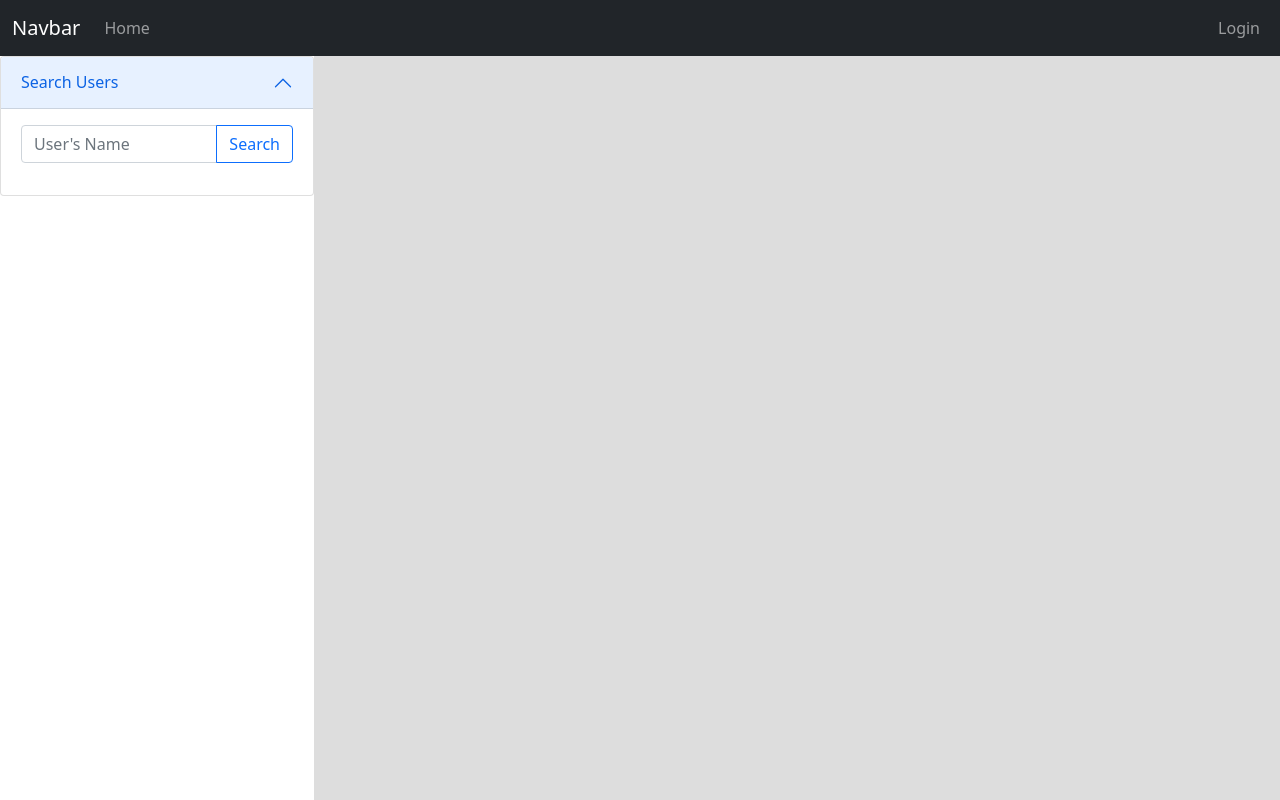
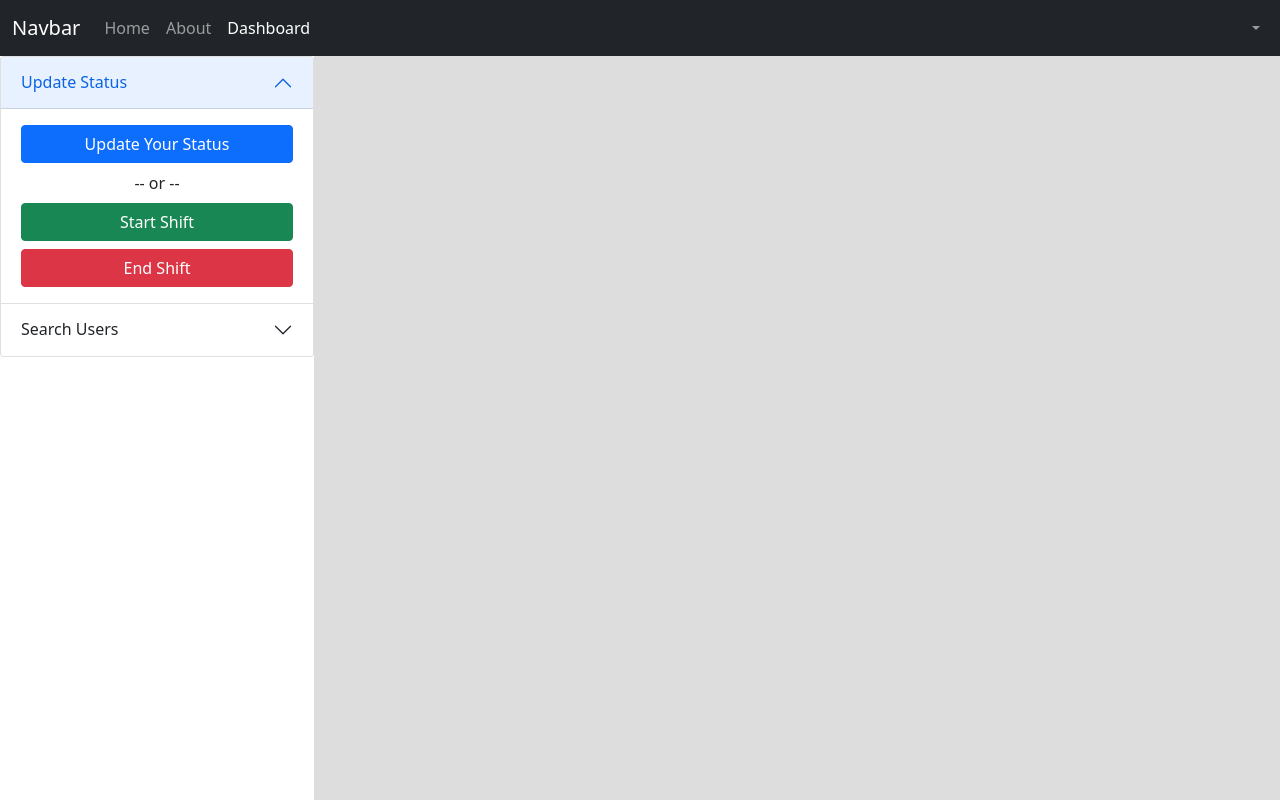
Before and after one commit to SamuelJHirst/DigitalPeopleLabs, a Flask app: page /dashboard in a window 1280 px wide. Run offline with Flask 2, Linux system fonts and the light colour scheme; the visitor is signed in with stand-in values (Sample User, id 1).

Commit message:
Apply several minor fixes and improvements

```diff
--- a/app.py
+++ b/app.py
@@ -1,4 +1,4 @@
-from flask import Flask, render_template, request, session, jsonify
+from flask import Flask, redirect, render_template, request, session, jsonify
 app = Flask(
     __name__,
     template_folder="web/templates",
@@ -10,19 +10,32 @@
 
 @app.route("/", methods=["GET"])
 def home():
-    banner = request.args.get("banner")
-
-    return render_template("index.html", route="/", banner=banner)
+    return render_template("index.html", route="/")
 
 @app.route("/dashboard", methods=["GET"])
 def dashboard():
-    return render_template("dashboard.html", route="/dashboard")
+    if "user" not in session.keys():
+        return redirect("/login")
+
+    banner = request.args.get("banner")
+
+    return render_template("dashboard.html", route="/dashboard", banner=banner)
 
 @app.route("/login", methods=["GET"])
 def login():
+    if "user" in session.keys():
+        return redirect("/dashboard")
+
     return render_template("login.html", route="/login")
 
-@app.route("/api/user/auth", methods=["POST"])
+@app.route("/auth/logout", methods=["GET"])
+def auth_logout():
+    if "user" in session.keys():
+        del session["user"]
+
+    return redirect("/")
+
+@app.route("/api/user/login", methods=["POST"])
 def api_user_login():
     username = request.form.get("username")
     password = request.form.get("password")
--- a/web/static/css/dashboard.css
+++ b/web/static/css/dashboard.css
@@ -10,6 +10,11 @@
     height: 100%;
     background-color: #ffffff;
     padding-right: 0;
+}
+
+#main {
+    margin-top: 5px;
+    padding-right: 10px;
 }
 
 .user-img {
--- a/web/static/js/login.js
+++ b/web/static/js/login.js
@@ -2,7 +2,7 @@
     const username = $('#username-input').val();
     const password = $('#password-input').val();
 
-    $.post('/api/user/auth', {
+    $.post('/api/user/login', {
         username,
         password
     }).done(() => {
--- a/web/templates/dashboard.html
+++ b/web/templates/dashboard.html
@@ -1,21 +1,33 @@
 {% extends "partials/main.html" %}
 {% block content %}
 <link rel="stylesheet" href="/static/css/dashboard.css">
-{% if banner == "welcome" %}
-    <div class="alert alert-success" role="alert">
-        Welcome back, {{ session['user']['first_name'] }}!
-    </div>
-{% endif %}
 <div class="row">
     <div class="col-3" id="sidebar">
         <div class="accordion" id="sidebarAccordion">
             <div class="accordion-item">
+                <h2 class="accordion-header" id="updateStatusHeader">
+                    <button class="accordion-button" type="button" data-bs-toggle="collapse" data-bs-target="#updateStatusCollapse" aria-expanded="true" aria-controls="updateStatusCollapse">
+                        Update Status
+                    </button>
+                </h2>
+                <div id="updateStatusCollapse" class="accordion-collapse collapse show" aria-labelledby="updateStatusHeader" data-bs-parent="#sidebarAccordion">
+                    <div class="accordion-body">
+                        <div class="d-grid gap-2">
+                            <button class="btn btn-primary" type="button">Update Your Status</button>
+                            <p class="text-center" style="margin: 0;">-- or --</p>
+                            <button class="btn btn-success" type="button">Start Shift</button>
+                            <button class="btn btn-danger" type="button">End Shift</button>
+                        </div>
+                    </div>
+                </div>
+            </div>
+            <div class="accordion-item">
                 <h2 class="accordion-header" id="findUserHeader">
-                    <button class="accordion-button" type="button" data-bs-toggle="collapse" data-bs-target="#findUserCollapse" aria-expanded="true" aria-controls="findUserCollapse">
+                    <button class="accordion-button collapsed" type="button" data-bs-toggle="collapse" data-bs-target="#findUserCollapse" aria-expanded="false" aria-controls="findUserCollapse">
                         Search Users
                     </button>
                 </h2>
-                <div id="findUserCollapse" class="accordion-collapse collapse show" aria-labelledby="findUserHeader" data-bs-parent="#sidebarAccordion">
+                <div id="findUserCollapse" class="accordion-collapse collapse" aria-labelledby="findUserHeader" data-bs-parent="#sidebarAccordion">
                     <div class="accordion-body">
                         <div class="input-group mb-3">
                             <input type="text" class="form-control" placeholder="User's Name" aria-label="User's Name" aria-describedby="name-button" id="user-search-query">
@@ -27,7 +39,13 @@
         </div>
     </div>
     <div class="col-9">
-        <div id="main"></div>
+        <div id="main">
+            {% if banner == "welcome" %}
+                <div class="alert alert-success" role="alert">
+                    Welcome back, {{ session['user']['first_name'] }}!
+                </div>
+            {% endif %}
+        </div>
     </div>
     <script src="/static/js/find_user.js"></script>
 </div>
--- a/web/templates/partials/nav.html
+++ b/web/templates/partials/nav.html
@@ -9,11 +9,29 @@
                 <li class="nav-item">
                     <a class="nav-link {% if route == '/' %} active {% endif %}" href="/">Home</a>
                 </li>
+                <li class="nav-item">
+                    <a class="nav-link {% if route == '/about' %} active {% endif %}" href="/about">About</a>
+                </li>
+                <li class="nav-item">
+                    <a class="nav-link {% if route == '/dashboard' %} active {% endif %}" href="/dashboard">Dashboard</a>
+                </li>
             </ul>
             <ul class="navbar-nav d-flex">
-                <li class="nav-item">
-                    <a class="nav-link {% if route == '/login' %} active {% endif %}" href="/login">Login</a>
-                </li>
+                    {% if session["user"] %}
+                        <li class="nav-item dropdown">
+                            <a class="nav-link dropdown-toggle" href="#" id="navbarDropdown" role="button" data-bs-toggle="dropdown" aria-expanded="false">
+                                {{ session["user"]["first_name"] }} {{ session["user"]["last_name"] }}
+                            </a>
+                            <ul class="dropdown-menu" aria-labelledby="navbarDropdown">
+                                <li><a class="dropdown-item" href="/auth/logout">Logout</a></li>
+                            </ul>
+                        </li>
+                    {% else %}
+                        <li class="nav-item">
+                            <a class="nav-link {% if route == '/login' %} active {% endif %}" href="/login">Login</a>
+                        </li>
+                    {% endif %}
+
             </ul>
         </div>
     </div>
```
